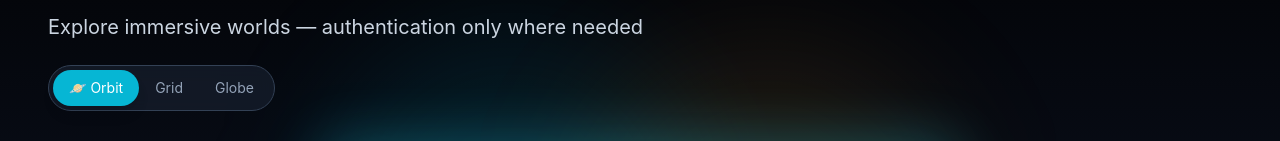
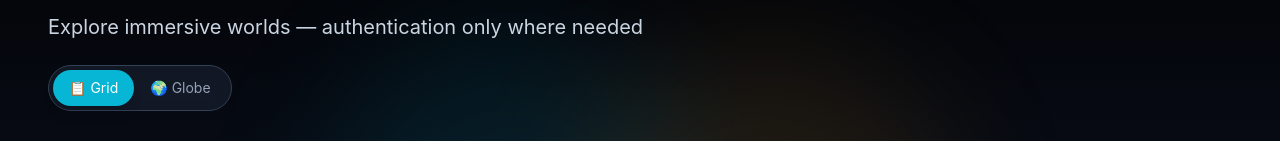
Before and after one commit to dc23-coding/WOK360, a React (Vite) app: page / in a window 1280 px wide. Shown: the part 171-312 px from the top of the page. Built offline with nearby package versions, Linux system fonts and the light colour scheme; no server answers; the database is empty.

Commit message:
CRITICAL FIX: Remove orbit view - was causing browser glitch
- Removed OrbitalNavigator component entirely
- Default to grid view instead
- Removed orbit button from view toggle
- Only Grid and Globe views available now

Testing: Glitch occurs on orbit view, removing it to isolate the issue

```diff
--- a/src/universe/UniversePage.jsx
+++ b/src/universe/UniversePage.jsx
@@ -5,10 +5,9 @@ import { useState } from "react";
 import { regions } from "./data/regions";
 import RegionCard from "./components/RegionCard";
 import MapGlobe from "./components/MapGlobe";
-import OrbitalNavigator from "./components/OrbitalNavigator";
 
 export default function UniversePage({ onEnterWorld }) {
-  const [viewMode, setViewMode] = useState("orbit"); // "grid" | "globe" | "orbit"
+  const [viewMode, setViewMode] = useState("grid"); // "grid" | "globe" - REMOVED "orbit"
 
   const handleWorldClick = (worldId) => {
     // All worlds handle their own authentication via ZoneKeypad
@@ -38,17 +37,6 @@ export default function UniversePage({ onEnterWorld }) {
           <div className="mt-4 sm:mt-6 inline-flex items-center rounded-full bg-slate-800/50 backdrop-blur px-1 py-1 border border-slate-700 touch-manipulation">
             <button
               type="button"
-              onClick={() => setViewMode("orbit")}
-              className={`px-3 sm:px-4 py-2 min-w-[80px] sm:min-w-0 rounded-full text-xs sm:text-sm transition ${
-                viewMode === "orbit"
-                  ? "bg-cyan-500 text-white shadow-lg"
-                  : "text-slate-400 hover:text-white active:text-cyan-300"
-              }`}
-            >
-              🪐 Orbit
-            </button>
-            <button
-              type="button"
               onClick={() => setViewMode("grid")}
               className={`px-3 sm:px-4 py-2 min-w-[80px] sm:min-w-0 rounded-full text-xs sm:text-sm transition ${
                 viewMode === "grid"
@@ -56,7 +44,7 @@ export default function UniversePage({ onEnterWorld }) {
                   : "text-slate-400 hover:text-white active:text-cyan-300"
               }`}
             >
-              Grid
+              📋 Grid
             </button>
             <button
               type="button"
@@ -67,7 +55,7 @@ export default function UniversePage({ onEnterWorld }) {
                   : "text-slate-400 hover:text-white active:text-cyan-300"
               }`}
             >
-              Globe
+              🌍 Globe
             </button>
           </div>
         </div>
```
